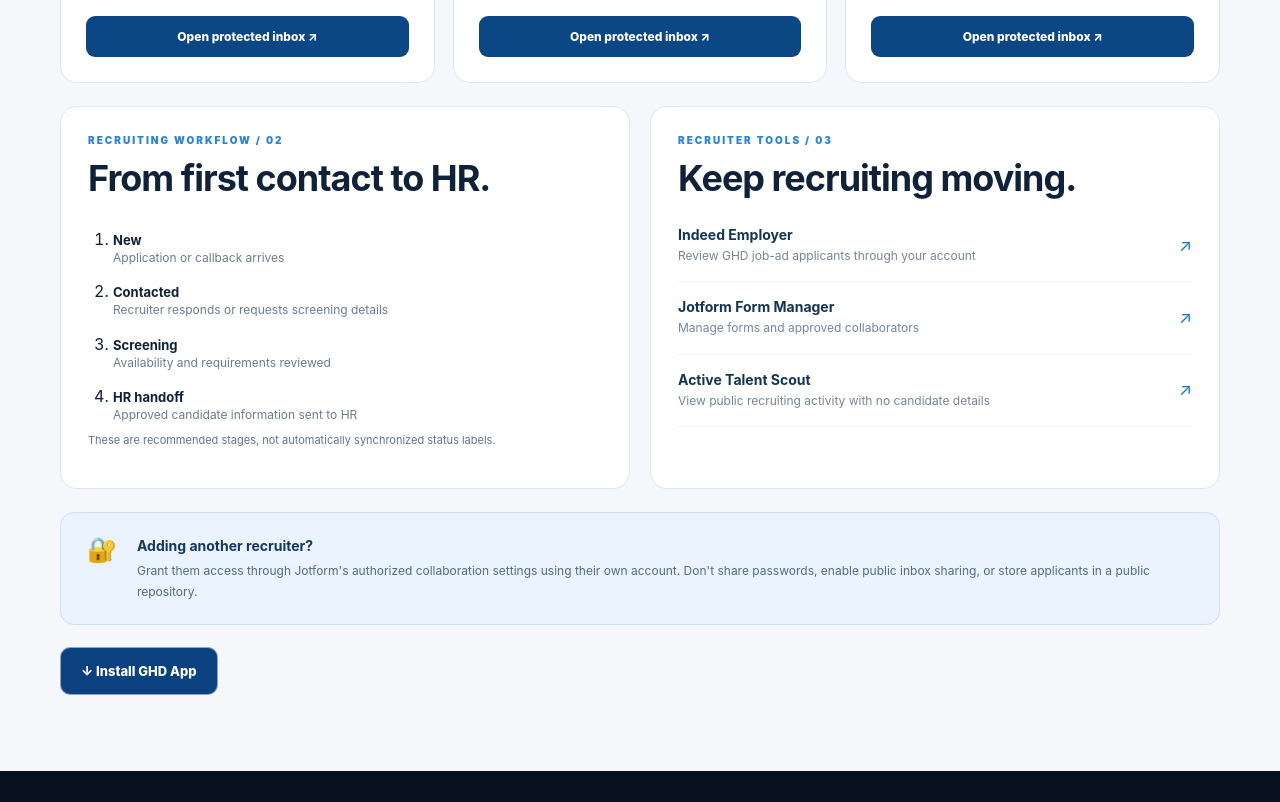
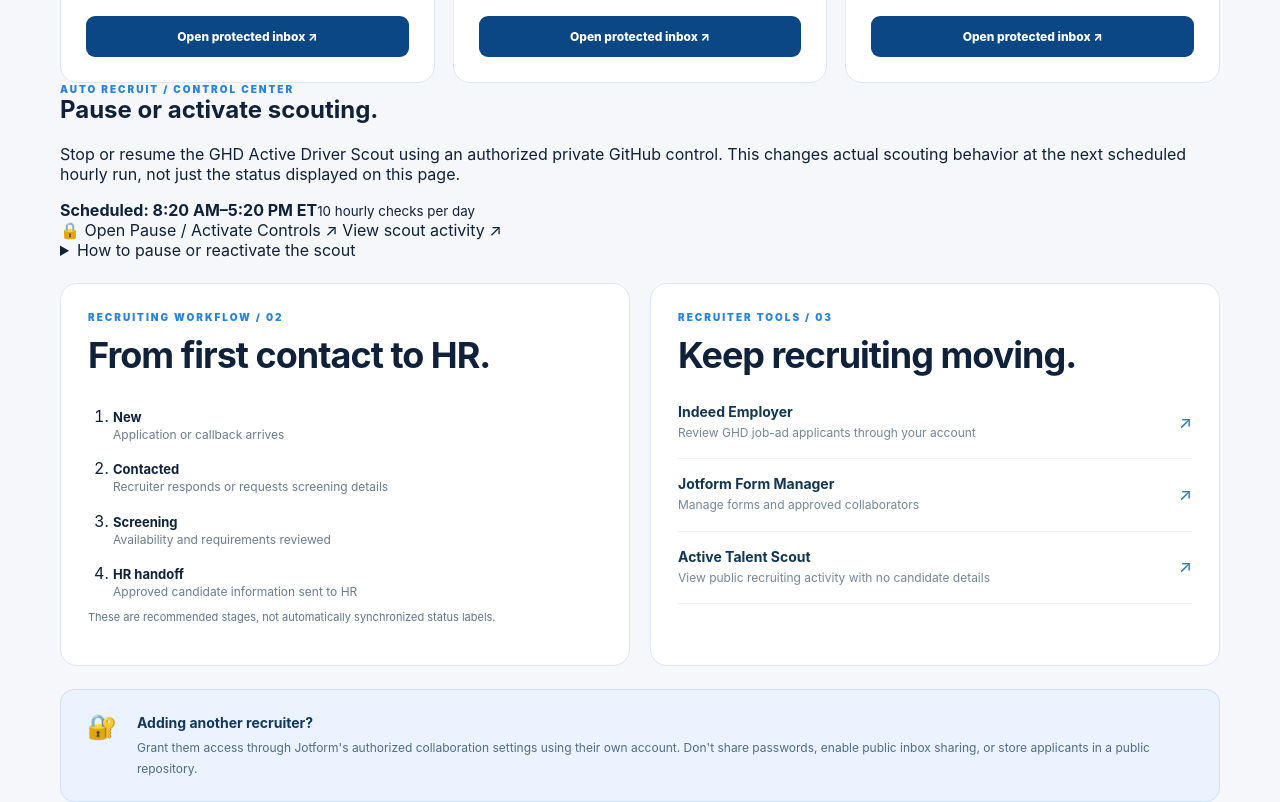
Before and after one commit to railin360/ghd-recruiting-center-web, a plain HTML site: page recruiter.html in a window 1280 px wide. Shown: the part 1051-1853 px from the top of the page. Drawn offline with Linux system fonts and the light colour scheme.

Commit message:
Add authenticated pause/activate scout controls to recruiter portal

```diff
--- a/recruiter.html
+++ b/recruiter.html
@@ -32,6 +32,20 @@
 <article class="rec-card"><div class="rec-icon">🚙</div><div class="rec-kicker">AVP DRIVER</div><h3>AVP Applications</h3><p>Review candidates interested in using approved personal vehicles for seasonal delivery opportunities.</p><a href="https://www.jotform.com/inbox/263164784974068" target="_blank" rel="noopener noreferrer" class="rec-card-link">Open protected inbox ↗</a></article>
 <article class="rec-card"><div class="rec-icon">✉️</div><div class="rec-kicker">CANDIDATE QUESTIONS</div><h3>Questions &amp; Callbacks</h3><p>See the messages and callback details that interested drivers voluntarily provided to the recruiting team.</p><a href="https://www.jotform.com/inbox/263167032465052" target="_blank" rel="noopener noreferrer" class="rec-card-link">Open protected inbox ↗</a></article>
 </div>
+<section class="rec-control-panel" id="auto-recruit-control" aria-labelledby="auto-control-title">
+<div class="rec-control-top">
+ <div><span class="rec-eyebrow">AUTO RECRUIT / CONTROL CENTER</span><h2 id="auto-control-title">Pause or activate scouting.</h2><p>Stop or resume the GHD Active Driver Scout using an authorized private GitHub control. This changes actual scouting behavior at the next scheduled hourly run, not just the status displayed on this page.</p></div>
+ <div class="rec-control-status"><span class="rec-live-dot"></span><span><strong>Scheduled: 8:20 AM–5:20 PM ET</strong><small>10 hourly checks per day</small></span></div>
+</div>
+<div class="rec-control-actions">
+<a class="rec-control-button" href="https://github.com/railin360/ghd-recruiting-center/actions/workflows/scout-control.yml" target="_blank" rel="noopener noreferrer">🔒 Open Pause / Activate Controls ↗</a>
+<a class="rec-control-secondary" href="scout.html">View scout activity ↗</a>
+</div>
+<details class="rec-control-help"><summary>How to pause or reactivate the scout</summary>
+<ol><li>Sign in to your authorized GitHub account when prompted.</li><li>Choose <strong>Run workflow</strong> on the private control page.</li><li>Select <strong>pause</strong> to stop recruiting or <strong>activate</strong> to restart.</li><li>Click the green <strong>Run workflow</strong> confirmation and verify it succeeds.</li></ol>
+<p>The schedule stays enabled so the system can check for a resume command. No recruiting messages are sent while the private control file says paused. A new setting takes effect at the next hourly scout run. Only GitHub collaborators with the required permission can change the control.</p>
+</details>
+</section>
 <div class="rec-lower">
 <section class="rec-panel"><span class="rec-eyebrow">RECRUITING WORKFLOW / 02</span><h2>From first contact to HR.</h2><ol><li><strong>New</strong><small>Application or callback arrives</small></li><li><strong>Contacted</strong><small>Recruiter responds or requests screening details</small></li><li><strong>Screening</strong><small>Availability and requirements reviewed</small></li><li><strong>HR handoff</strong><small>Approved candidate information sent to HR</small></li></ol><p class="rec-fine">These are recommended stages, not automatically synchronized status labels.</p></section>
 <section class="rec-panel rec-tools"><span class="rec-eyebrow">RECRUITER TOOLS / 03</span><h2>Keep recruiting moving.</h2>
```
